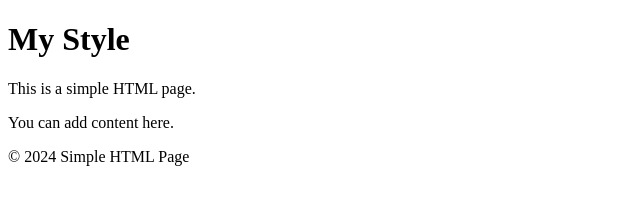
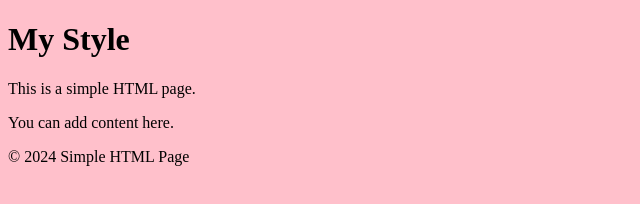
Before and after one commit to dullmajesty/example, a plain HTML site: page index.html in a window 1280 px wide. Shown: the whole page, without its empty margins (0-640 px from the left). Drawn offline with Linux system fonts and the light colour scheme.

Commit message:
Update index.html

```diff
--- a/index.html
+++ b/index.html
@@ -5,7 +5,7 @@
     <meta name="viewport" content="width=device-width, initial-scale=1.0">
     <title>My Area</title>
 </head>
-<body style="bg-color:pink;">
+<body style="background-color:pink;">
     <header id="header" class="fixed-top">
     <div class="container d-flex align-items-center justify-content-between">
         <h1>My Style</h1>
```
